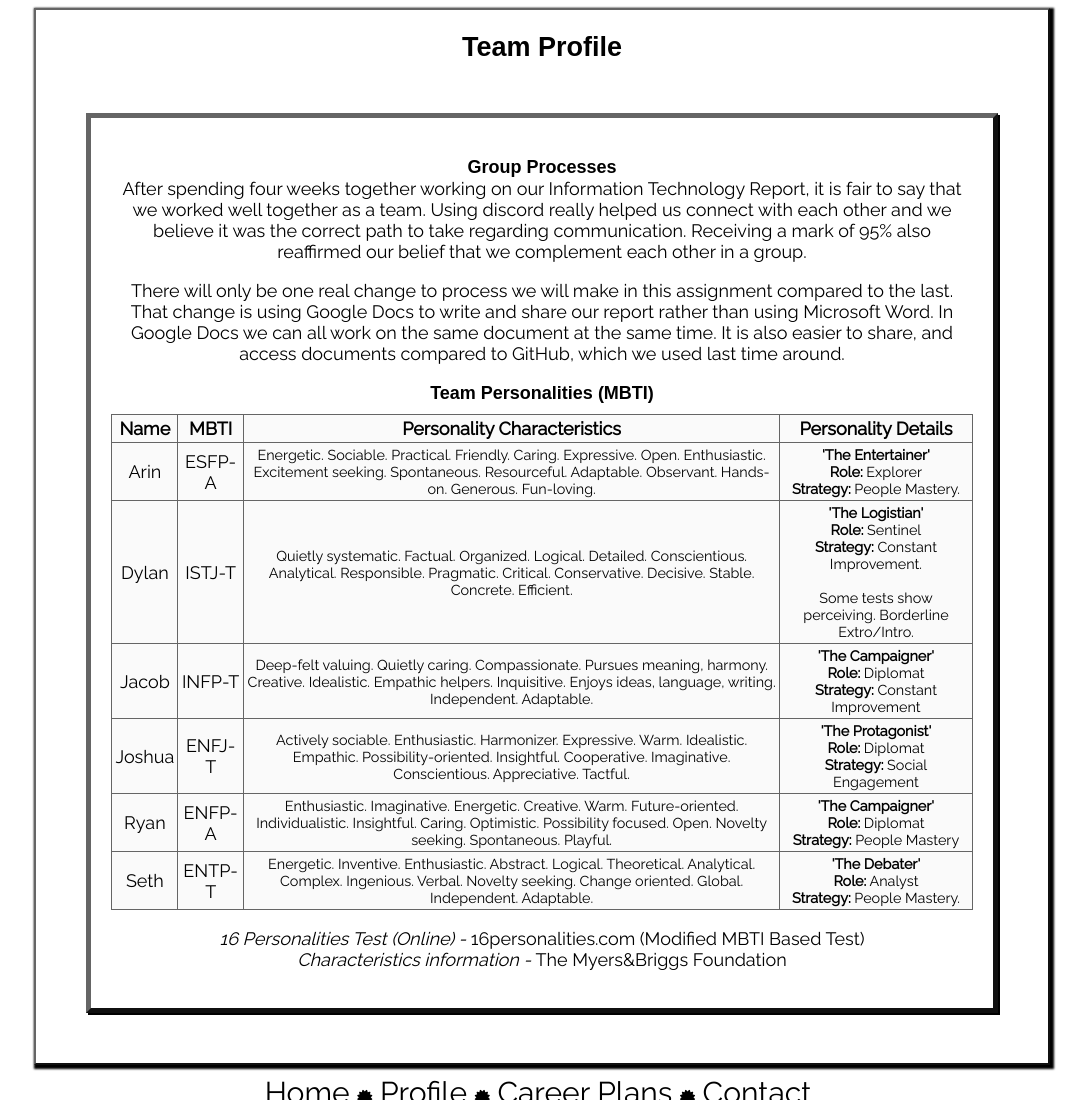
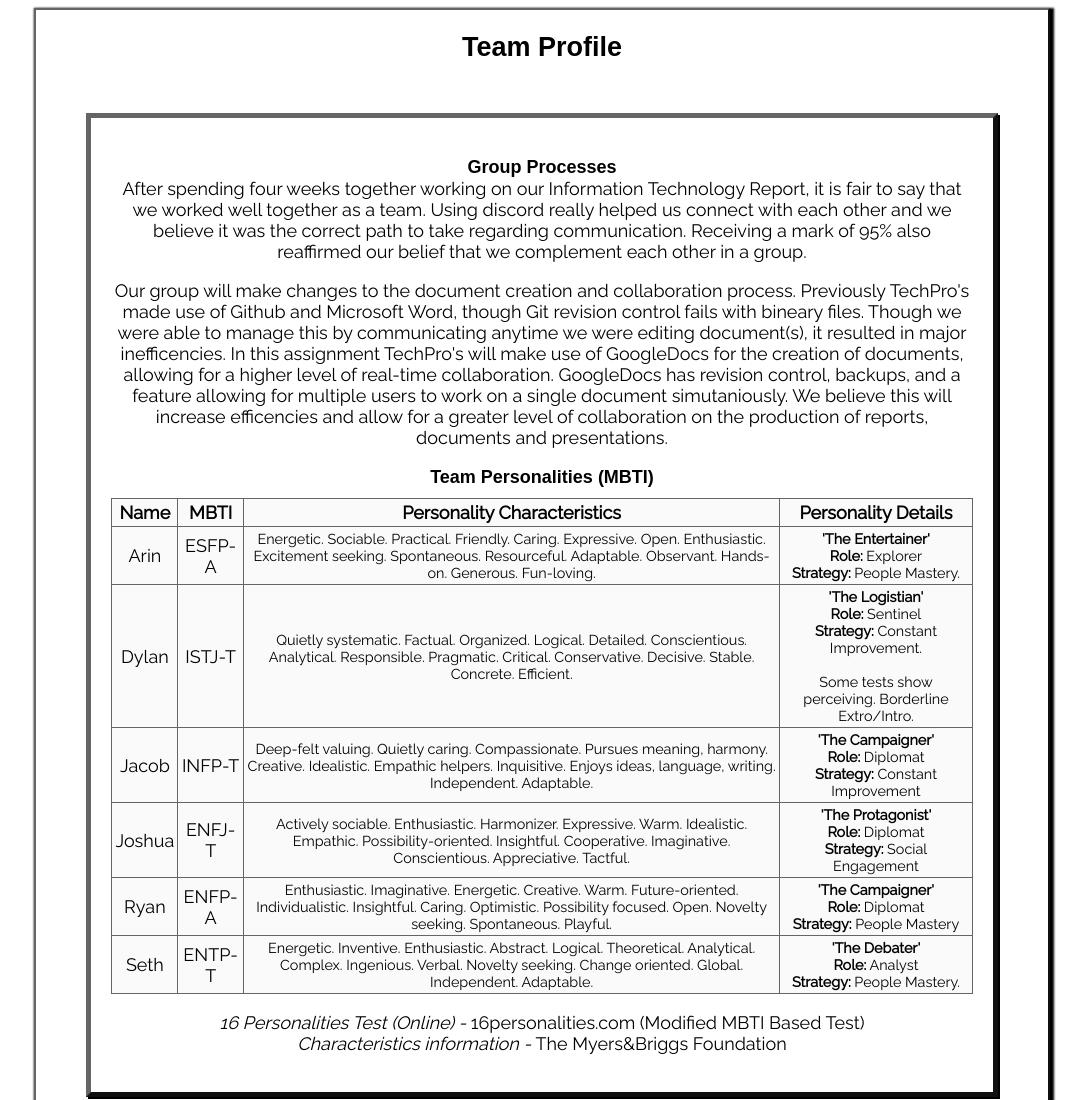
Before and after one commit to JoshCoppen/Assignment-3-TechPros-IT-Project, a plain HTML site: page html/profile.html in a window 1280 px wide. Shown: the top 1100 px of the page, without its empty margins (102-1189 px from the left). Drawn offline with Linux system fonts and the light colour scheme.

Commit message:
Update profile.html

```diff
--- a/html/profile.html
+++ b/html/profile.html
@@ -18,7 +18,7 @@
 <article>
 <p><b class="fff">Group Processes</b><br>After spending four weeks together working on our Information Technology Report, it is fair to say that we worked well together as a team. Using discord really helped us connect with each other and we believe it was the correct path to take regarding communication. Receiving a mark of 95% also reaffirmed our belief that we complement each other in a group.</p>
 
-<p>There will only be one real change to process we will make in this assignment compared to the last. That change is using Google Docs to write and share our report rather than using Microsoft Word. In Google Docs we can all work on the same document at the same time. It is also easier to share, and access documents compared to GitHub, which we used last time around.</p>
+<p>Our group will make changes to the document creation and collaboration process. Previously TechPro's made use of Github and Microsoft Word, though Git revision control fails with bineary files. Though we were able to manage this by communicating anytime we were editing document(s), it resulted in major inefficencies. In this assignment TechPro's will make use of GoogleDocs for the creation of documents, allowing for a higher level of real-time collaboration. GoogleDocs has revision control, backups, and a feature allowing for multiple users to work on a single document simutaniously. We believe this will increase efficencies and allow for a greater level of collaboration on the production of reports, documents and presentations.</p>
 
 <!--- Table 1 - MBTI Test Results (16Personalities) -->
 <!--- Please add your information as required -->
```
